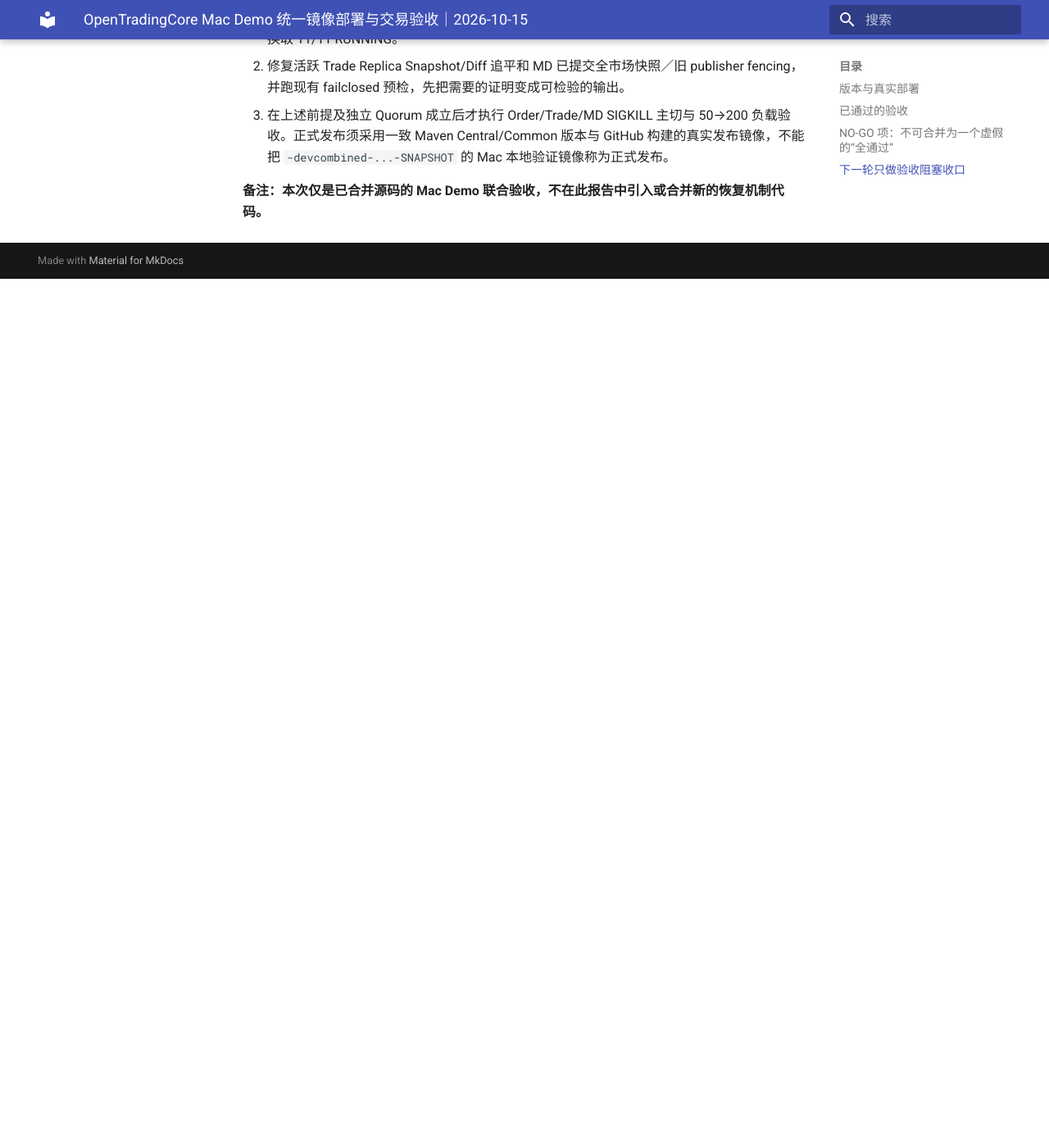
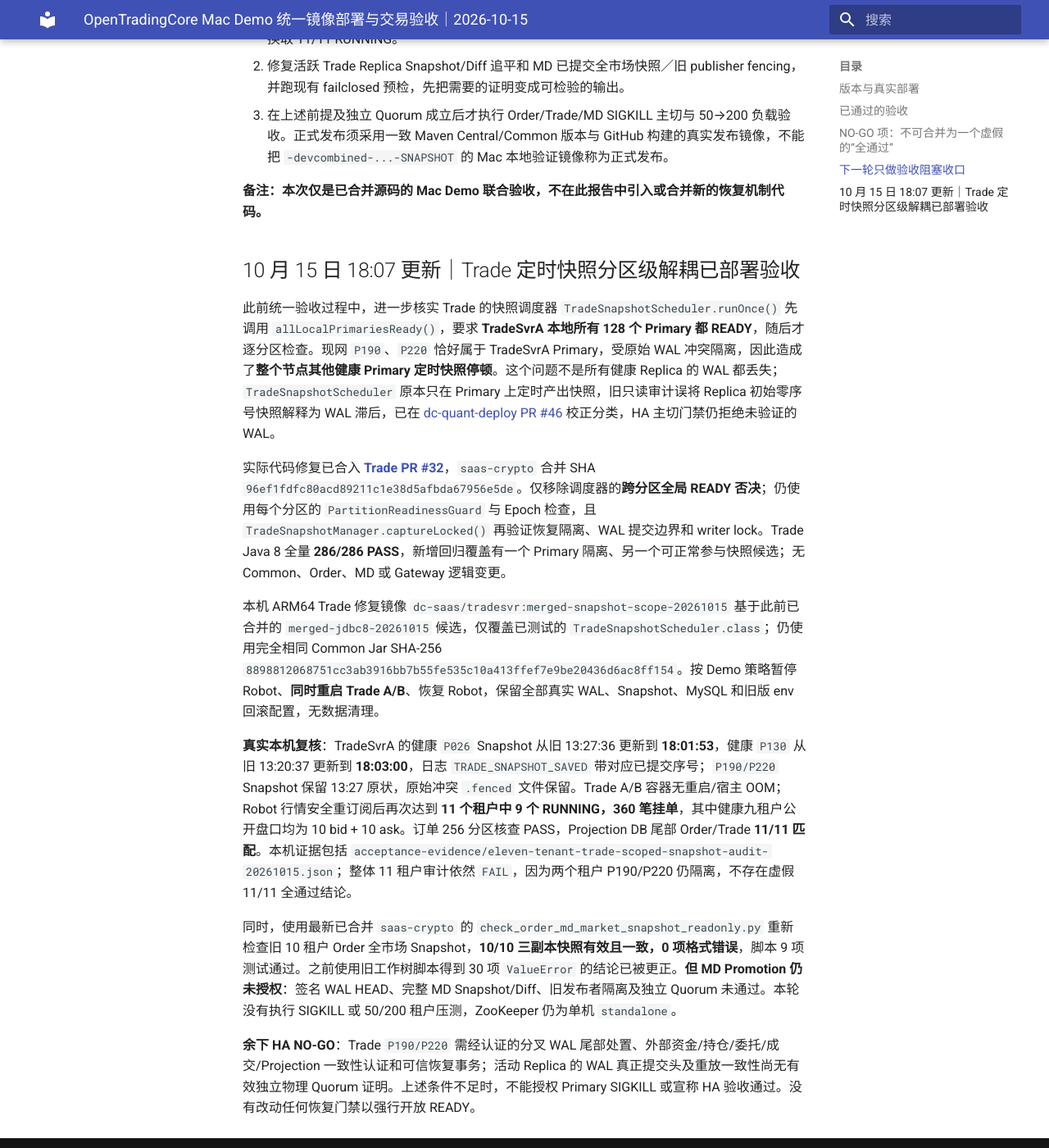
Before and after one commit to bliplink/dc-quant-deploy, an MkDocs documentation site: the page built from docs/MAC_UNIFIED_JDBC8_DEMO_ACCEPTANCE_20261015.zh-CN.md, in a window 1280 px wide and 1400 px high, scrolled down 2374 px. Shown: the whole window at 82% size. Built offline with MkDocs 1.6.1 and Material for MkDocs 9.7.7, drawn with Linux system fonts in a browser that asks for light colours; before the commit the page ends 2714 px from its top, so only the background shows below that.

Commit message:
docs(deploy): verify healthy Trade snapshots progress despite fenced primaries

```diff
--- a/docs/MAC_UNIFIED_JDBC8_DEMO_ACCEPTANCE_20261015.zh-CN.md
+++ b/docs/MAC_UNIFIED_JDBC8_DEMO_ACCEPTANCE_20261015.zh-CN.md
@@ -35,3 +35,17 @@
 3. 在上述前提及独立 Quorum 成立后才执行 Order/Trade/MD SIGKILL 主切与 50→200 负载验收。正式发布须采用一致 Maven Central/Common 版本与 GitHub 构建的真实发布镜像，不能把 `-devcombined-...-SNAPSHOT` 的 Mac 本地验证镜像称为正式发布。
 
 **备注：本次仅是已合并源码的 Mac Demo 联合验收，不在此报告中引入或合并新的恢复机制代码。**
+
+## 10 月 15 日 18:07 更新｜Trade 定时快照分区级解耦已部署验收
+
+此前统一验收过程中，进一步核实 Trade 的快照调度器 `TradeSnapshotScheduler.runOnce()` 先调用 `allLocalPrimariesReady()`，要求 **TradeSvrA 本地所有 128 个 Primary 都 READY**，随后才逐分区检查。现网 `P190`、`P220` 恰好属于 TradeSvrA Primary，受原始 WAL 冲突隔离，因此造成了**整个节点其他健康 Primary 定时快照停顿**。这个问题不是所有健康 Replica 的 WAL 都丢失；`TradeSnapshotScheduler` 原本只在 Primary 上定时产出快照，旧只读审计误将 Replica 初始零序号快照解释为 WAL 滞后，已在 [dc-quant-deploy PR #46](https://github.com/bliplink/dc-quant-deploy/pull/46) 校正分类，HA 主切门禁仍拒绝未验证的 WAL。
+
+实际代码修复已合入 **[Trade PR #32](https://github.com/bliplink/com.app.dc.tradesvr/pull/32)**，`saas-crypto` 合并 SHA `96ef1fdfc80acd89211c1e38d5afbda67956e5de`。仅移除调度器的**跨分区全局 READY 否决**；仍使用每个分区的 `PartitionReadinessGuard` 与 Epoch 检查，且 `TradeSnapshotManager.captureLocked()` 再验证恢复隔离、WAL 提交边界和 writer lock。Trade Java 8 全量 **286/286 PASS**，新增回归覆盖有一个 Primary 隔离、另一个可正常参与快照候选；无 Common、Order、MD 或 Gateway 逻辑变更。
+
+本机 ARM64 Trade 修复镜像 `dc-saas/tradesvr:merged-snapshot-scope-20261015` 基于此前已合并的 `merged-jdbc8-20261015` 候选，仅覆盖已测试的 `TradeSnapshotScheduler.class`；仍使用完全相同 Common Jar SHA-256 `8898812068751cc3ab3916bb7b55fe535c10a413ffef7e9be20436d6ac8ff154`。按 Demo 策略暂停 Robot、**同时重启 Trade A/B**、恢复 Robot，保留全部真实 WAL、Snapshot、MySQL 和旧版 env 回滚配置，无数据清理。
+
+**真实本机复核**：TradeSvrA 的健康 `P026` Snapshot 从旧 13:27:36 更新到 **18:01:53**，健康 `P130` 从旧 13:20:37 更新到 **18:03:00**，日志 `TRADE_SNAPSHOT_SAVED` 带对应已提交序号；`P190/P220` Snapshot 保留 13:27 原状，原始冲突 `.fenced` 文件保留。Trade A/B 容器无重启/宿主 OOM；Robot 行情安全重订阅后再次达到 **11 个租户中 9 个 RUNNING，360 笔挂单**，其中健康九租户公开盘口均为 10 bid + 10 ask。订单 256 分区核查 PASS，Projection DB 尾部 Order/Trade **11/11 匹配**。本机证据包括 `acceptance-evidence/eleven-tenant-trade-scoped-snapshot-audit-20261015.json`；整体 11 租户审计依然 `FAIL`，因为两个租户 P190/P220 仍隔离，不存在虚假 11/11 全通过结论。
+
+同时，使用最新已合并 `saas-crypto` 的 `check_order_md_market_snapshot_readonly.py` 重新检查旧 10 租户 Order 全市场 Snapshot，**10/10 三副本快照有效且一致，0 项格式错误**，脚本 9 项测试通过。之前使用旧工作树脚本得到 30 项 `ValueError` 的结论已被更正。**但 MD Promotion 仍未授权**：签名 WAL HEAD、完整 MD Snapshot/Diff、旧发布者隔离及独立 Quorum 未通过。本轮没有执行 SIGKILL 或 50/200 租户压测，ZooKeeper 仍为单机 `standalone`。
+
+**余下 HA NO-GO**：Trade `P190/P220` 需经认证的分叉 WAL 尾部处置、外部资金/持仓/委托/成交/Projection 一致性认证和可信恢复事务；活动 Replica 的 WAL 真正提交头及重放一致性尚无有效独立物理 Quorum 证明。上述条件不足时，不能授权 Primary SIGKILL 或宣称 HA 验收通过。没有改动任何恢复门禁以强行开放 READY。
```
